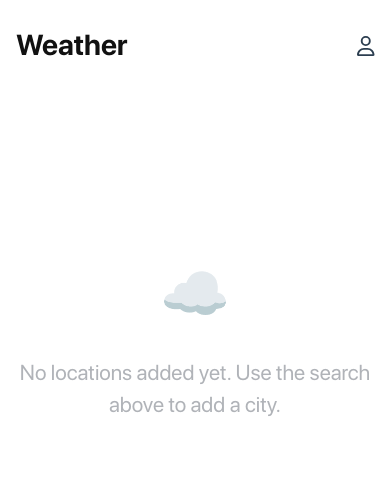
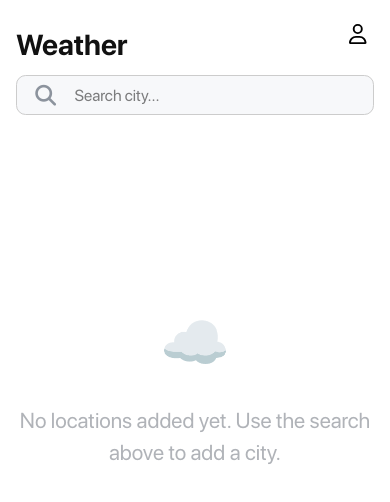
Before and after one commit to lufias/weather-app, a Vue app: page / in a window 390 px wide. Shown: the top 502 px of the page. Built offline with nearby package versions, Linux system fonts and the light colour scheme.

Commit message:
style: improve search bar responsive design
Enhance search component layout for better cross-device usability:
- Add responsive width constraints for desktop (min/max width)
- Ensure full-width display on mobile screens
- Restructure header layout to better accommodate search bar

```diff
--- a/src/components/layouts/Header.vue
+++ b/src/components/layouts/Header.vue
@@ -7,26 +7,63 @@ import SearchContainer from '../SearchContainer.vue';
 
 <template>
   <header class="header">
+    <div class="header-row">
       <router-link to="/" class="title-link">
         <span class="title">Weather</span>
       </router-link>
-    <div class="header-right">
+      <div class="header-actions">
         <SearchContainer />
-      <router-link :to="{ name: 'EditProfile' }" class="profile-icon" aria-label="Edit Profile">
+        <router-link :to="{ name: 'EditProfile' }" class="profile-icon profile-icon-desktop" aria-label="Edit Profile">
           <FontAwesomeIcon :icon="faUserRegular" size="lg" />
         </router-link>
       </div>
+    </div>
+    <!-- Mobile user icon -->
+    <router-link
+      :to="{ name: 'EditProfile' }"
+      class="profile-icon profile-icon-mobile"
+      aria-label="Edit Profile"
+    >
+      <FontAwesomeIcon :icon="faUserRegular" size="lg" />
+    </router-link>
   </header>
 </template>
 
 <style scoped>
 .header {
+  padding: 1rem;
+  background: #f8fafc;
+  box-shadow: 0 0.125rem 0.5rem 0 rgba(0,0,0,0.04);
+  position: relative;
+}
+
+.header-row {
   display: flex;
   align-items: center;
   justify-content: space-between;
-  padding: 1rem;
-  background: #f8fafc;
-  box-shadow: 0 2px 8px 0 rgba(0,0,0,0.04);
+}
+
+.header-actions {
+  display: flex;
+  align-items: center;
+  gap: 2rem;
+  flex: 1;
+  justify-content: flex-end;
+}
+
+.header-actions :deep(.search-container) {
+  flex: 1;
+  min-width: 12.5rem;
+  max-width: 18.75rem;
+}
+
+.profile-icon-desktop {
+  margin-left: 0.9375rem;
+  display: flex;
+}
+
+.profile-icon-mobile {
+  display: none;
 }
 
 .title-link {
@@ -39,33 +76,44 @@ import SearchContainer from '../SearchContainer.vue';
   color: #111;
 }
 
-.header-right {
-  display: flex;
-  align-items: center;
-  gap: 2rem;
-}
-
-.profile-icon {
-  display: flex;
-  align-items: center;
-  color: #2c3e50;
-  text-decoration: none;
-}
-
-.profile-icon:visited,
-.profile-icon:active {
-  color: #2c3e50;
-}
-
-@media (max-width: 768px) {
+@media (max-width: 48rem) {
   .header {
     padding: 1.5rem 1rem 1rem 1rem;
     background: white;
     box-shadow: none;
   }
-
+  .header-row {
+    flex-direction: column;
+    align-items: stretch;
+    gap: 0.5rem;
+  }
+  .header-actions {
+    flex-direction: column;
+    align-items: stretch;
+    gap: 0.5rem;
+    width: 100%;
+  }
+  .profile-icon-desktop {
+    display: none;
+  }
+  .profile-icon-mobile {
+    display: flex;
+    position: absolute;
+    right: 1.5rem;
+    top: 1.5rem;
+    z-index: 10;
+  }
+  .header-actions :deep(.search-container) {
+    width: 100% !important;
+    max-width: none !important;
+  }
   .title {
     font-size: 1.8rem;
   }
+  :deep(.search-container) {
+    display: block !important;
+    width: 100% !important;
+    max-width: none !important;
+  }
 }
 </style>
```
Lines whose indentation alone changed are shown as unchanged.
